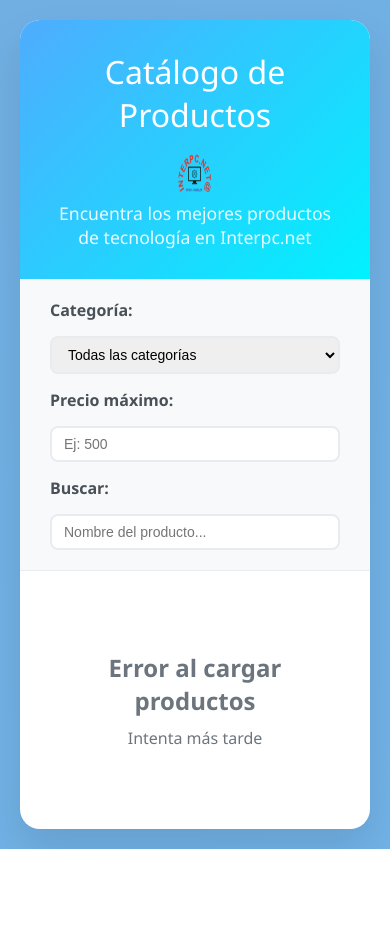
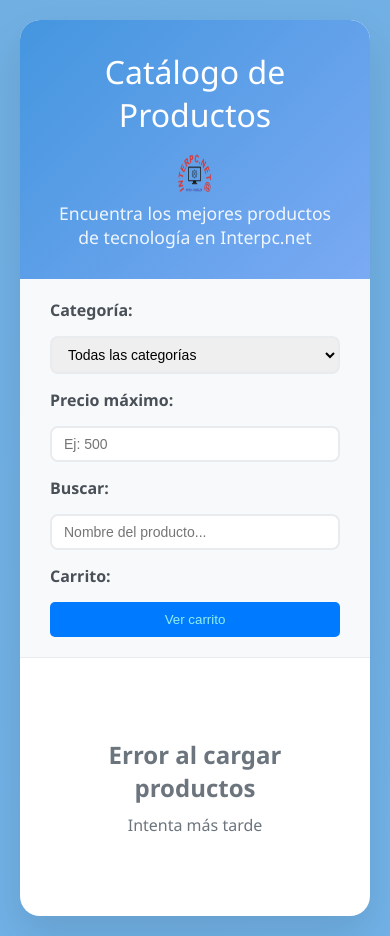
Before and after one commit to JoelTobrix/PracticasPreprofesional, a PHP site: template views/interpc.php in a window 390 px wide. Before the commit the page ends 849 px from the top, so only its background shows below. Run offline with PHP 8.4, Linux system fonts and the light colour scheme; the template is opened without the code that fills it, so the values that code supplies are empty.

Commit message:
vista cliente

```diff
--- a/css/interpc.css
+++ b/css/interpc.css
@@ -20,7 +20,7 @@ font-family: 'Segoe UI', Tahoma, Geneva, Verdana, sans-serif;
         }
 
         .header {
-            background: linear-gradient(135deg, #4facfe 0%, #00f2fe 100%);
+            background: linear-gradient(135deg, #4496df 0%, #7aaaf3 100%);
             color: white;
             padding: 30px;
             text-align: center;
@@ -73,6 +73,14 @@ font-family: 'Segoe UI', Tahoma, Geneva, Verdana, sans-serif;
             grid-template-columns: repeat(auto-fill, minmax(300px, 1fr));
             gap: 25px;
             padding: 30px;
+        }
+        .car-filter{
+            display: flex;
+            align-items: center;
+            justify-content: flex-end;
+            padding: 10px 30px;
+            background-color: #f1f3f5;
+            border-top: 1px solid #dee2e6;
         }
 
         .product-card {
@@ -218,4 +226,12 @@ font-family: 'Segoe UI', Tahoma, Geneva, Verdana, sans-serif;
             .filter-group > * {
                 width: 100%;
             }
+        .button-car {
+  background-color: #007bff;
+  color: rgb(145, 238, 238);
+  padding: 10px 20px;
+  border: none;
+  border-radius: 5px;
+}
+
         }
--- a/views/admin/products.php
+++ b/views/admin/products.php
@@ -14,7 +14,7 @@
 <body>
     <div class="d-flex justify-content-between align-items-center px-4 py-2" style="background-color: #62aaf1;">
     <h5 class="mb-0">Inventario de Productos</h5>
-    <a href="/interpc/index.html" class="btn btn-outline-primary">Salir</a>
+    <a href="/interpc/index.html" class="btn btn-outline-primary"><img src="/interpc/icons/exit.svg" alt="Uptade" width="20" height="20">Salir</a>
   </div>
 
     <img src="/interpc/img/logo.png">
--- a/views/interpc.php
+++ b/views/interpc.php
@@ -28,11 +28,14 @@
 
                 <label for="search-filter">Buscar:</label>
                 <input type="text" id="search-filter" placeholder="Nombre del producto...">
+
+                <label for="car-filter">Carrito:</label>
+                <button type="submit" class="button-car">Ver carrito</button>
             </div>
         </div>
 
         <div class="products-grid" id="products-container">
-            <!-- Los productos se cargarán aquí -->
+            <!-- View productos -->
         </div>
     </div>
 
```
Also changed, not shown: icons/exit.svg (added).
